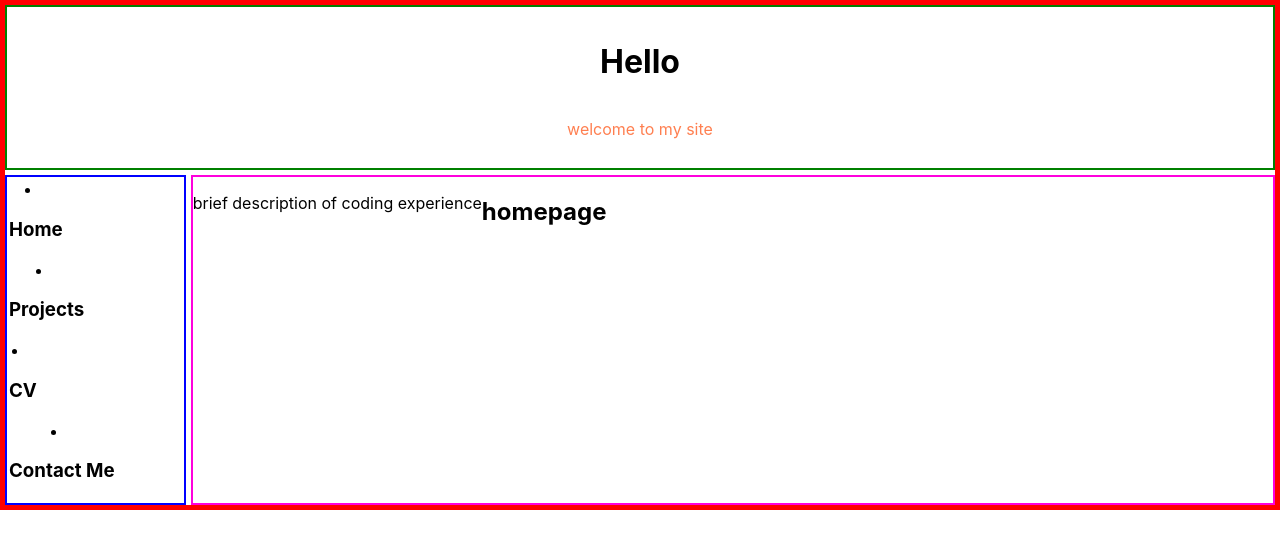
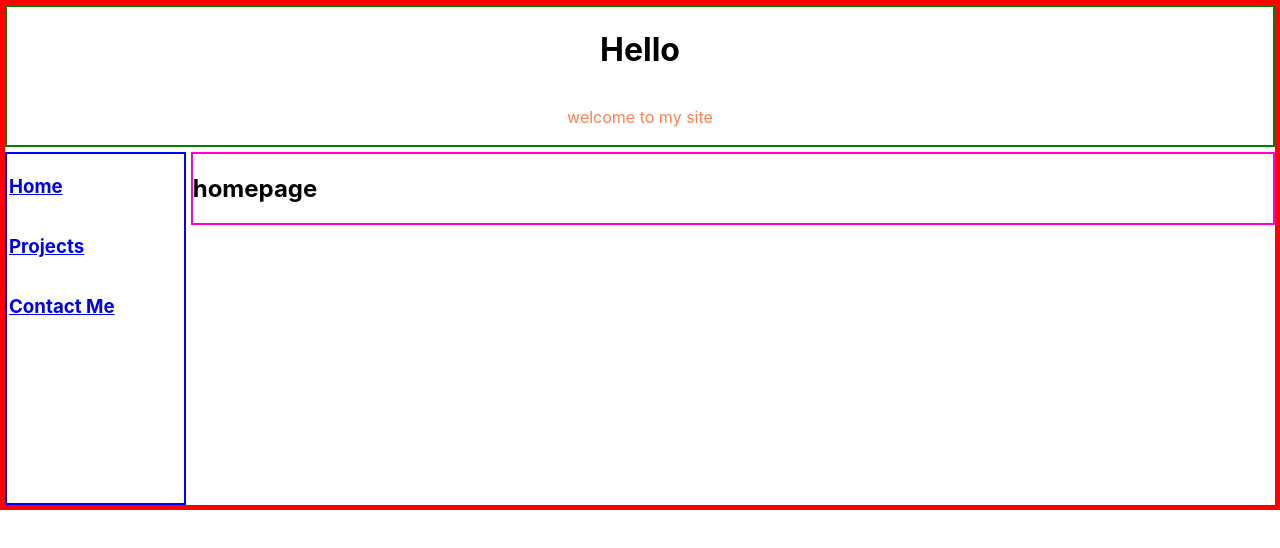
Before and after one commit to Afalls89/portfolio_webpage, a React (Create React App) app in the folder portfolio/: page / in a window 1280 px wide. Shown: the top 548 px of the page. Built offline with nearby package versions, Linux system fonts and the light colour scheme.

Commit message:
restructured

```diff
--- a/portfolio/src/App.css
+++ b/portfolio/src/App.css
@@ -4,13 +4,22 @@
   display: grid;
   height: 500px;
   grid-template-columns: 1fr 6fr;
-  grid-template-rows: 1fr 1fr 4fr;
+  grid-template-rows: 1fr 4fr;
   grid-template-areas:
-    "header header"
-    "header header"
-    "sidebar main";
+    "header"
+    "sidebar"
+    "content";
   grid-column-gap: 5px;
   grid-row-gap: 5px;
+}
+
+@media only screen and (min-width: 800px) {
+  .App {
+    grid-template-areas:
+      "header header"
+      "sidebar content";
+  }
+
 }
 
 .title {
@@ -24,6 +33,7 @@
 }
 
 .description {
+  grid-area: header;
   color: coral;
   display: flex;
   flex-direction: column;
@@ -43,9 +53,9 @@
   align-items: flex-start;
 }
 
-.main {
+.content {
   border: 2px solid rgb(255, 0, 221);
-  grid-area: main;
+  grid-area: content;
   display: flex;
   flex-direction: row;
   justify-content: flex-start;
--- a/portfolio/src/App.js
+++ b/portfolio/src/App.js
@@ -8,17 +8,15 @@ import Projects from "./components/Projects";
 import ContactMe from "./components/ContactMe";
 
 function App() {
-	const pages = ["Home", "Projects", "CV", "Contact Me"];
 	return (
 		<div className="App">
 			<Title />
-			<Navbar pages={pages} />
+			<Navbar />
 			<section className="main">
-				<p>brief description of coding experience</p>
 				<Router>
 					<Home path="/" />
 					<Projects path="/projects" />
-					<ContactMe path="/ContactMe" />
+					<ContactMe path="/contactme" />
 				</Router>
 			</section>
 		</div>
--- a/portfolio/src/components/ContactMe.jsx
+++ b/portfolio/src/components/ContactMe.jsx
@@ -1,7 +1,12 @@
 import React from "react";
 
 function ContactMe(props) {
-	return <div></div>;
+	return (
+		<main className="content">
+			<h2>contact me</h2>
+			<a href="https://github.com/Afalls89">My github page</a>
+		</main>
+	);
 }
 
 export default ContactMe;
--- a/portfolio/src/components/Home.jsx
+++ b/portfolio/src/components/Home.jsx
@@ -2,9 +2,9 @@ import React from "react";
 
 const Home = () => {
 	return (
-		<div>
+		<main className="content">
 			<h2>homepage</h2>
-		</div>
+		</main>
 	);
 };
 
--- a/portfolio/src/components/Navbar.jsx
+++ b/portfolio/src/components/Navbar.jsx
@@ -1,18 +1,18 @@
 import React from "react";
+import { Link } from "@reach/router";
 
-const handleClick = event => {
-	console.log("go to the page");
-};
-const Sidebar = ({ pages }) => {
+const Sidebar = () => {
 	return (
 		<nav className="sidebar">
-			{pages.map(page => {
-				return (
-					<li key={page} onClick={handleClick}>
-						<h3>{page}</h3>
-					</li>
-				);
-			})}
+			<Link to="/">
+				<h3>Home</h3>
+			</Link>
+			<Link to="/projects">
+				<h3>Projects</h3>
+			</Link>
+			<Link to="/contactme">
+				<h3>Contact Me</h3>
+			</Link>
 		</nav>
 	);
 };
--- a/portfolio/src/components/Projects.jsx
+++ b/portfolio/src/components/Projects.jsx
@@ -4,12 +4,10 @@ class Projects extends Component {
 	state = {};
 	render() {
 		return (
-			<main>
-				<ul>
-					<li>BE</li>
-					<li>FE</li>
-					<li>PROJ</li>
-				</ul>
+			<main className="content">
+				<a href="https://github.com/Afalls89/backend-sprint">BE</a>
+				<a href="https://github.com/Afalls89/fe-nc-news">FE</a>
+				<li>PROJ</li>
 			</main>
 		);
 	}
```
